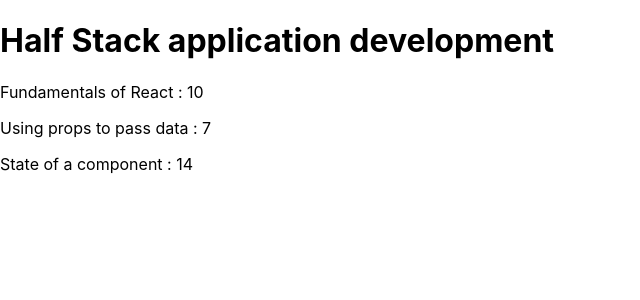
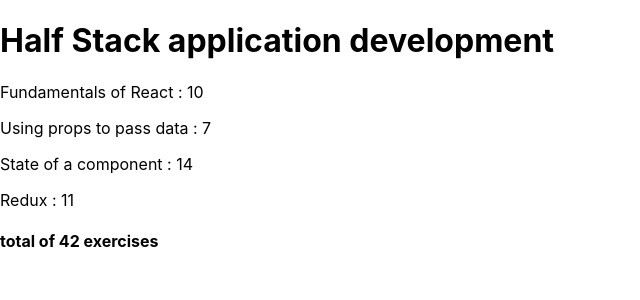
Before and after one commit to AmirAkhoundi85/Part-2, a React (Create React App) app: page / in a window 1280 px wide. Shown: the top 300 px of the page, without its empty margins (0-640 px from the left). Built offline with nearby package versions, Linux system fonts and the light colour scheme.

Commit message:
compeleted part 2-2

```diff
--- a/src/App.js
+++ b/src/App.js
@@ -20,6 +20,11 @@
         name: 'State of a component',
         exercises: 14,
         id: 3
+      },
+      {
+        name: 'Redux',
+        exercises: 11,
+        id: 4
       }
     ]
   }
--- a/src/components/Course.jsx
+++ b/src/components/Course.jsx
@@ -3,10 +3,14 @@
 import Content from "./Content";
 
 const Course = ({ course }) => {
+  let total = 0;
+  course.parts.forEach((item) => (total += item.exercises));
+
   return (
     <div>
       <Header name={course.name} />
       <Content parts={course.parts} />
+      <h4>total of {total} exercises</h4>
     </div>
   );
 };
```
